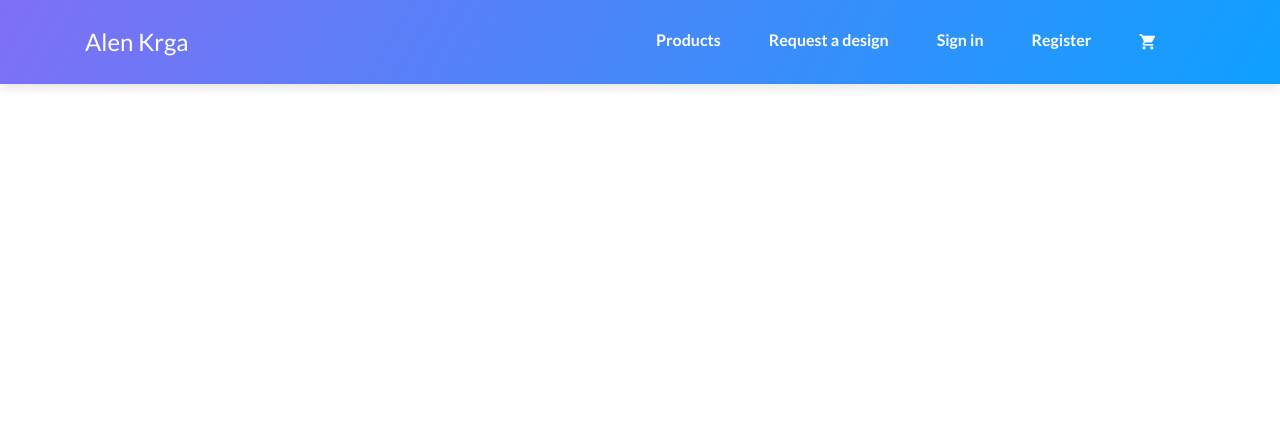
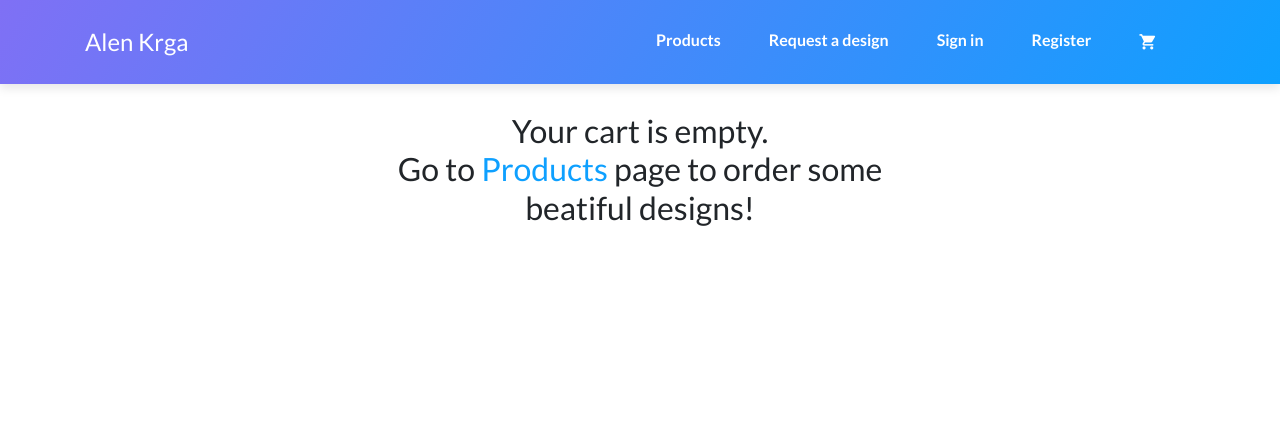
Before and after one commit to AlenKrga1/FreelanceSolution, a Django app: page /cart/view-cart/ in a window 1280 px wide. Shown: the top 425 px of the page. Run offline with Django 3.2, Linux system fonts and the light colour scheme; some libraries are stand-ins or nearby versions; some web fonts are replaced.

Commit message:
Cart update and remove items

```diff
--- a/cart/templates/cart.html
+++ b/cart/templates/cart.html
@@ -5,8 +5,9 @@
 {% block content %}
 <div class="page container">
     <div class="row my-4 justify-content-center">
+        {% if cart_items %}
         {% for item in cart_items %}
-        <div class="col-xs-12 col-sm-12 col-md-6 col-lg-4">
+        <div class="col-xs-12 col-md-6 col-lg-4">
             <div class="card mb-2">
                 <img src="{{item.product.img.url}}" class="card-img-top">
                 <div class="card-body">
@@ -15,12 +16,29 @@
                     <div class="dropdown-divider"></div>
                     <div class="row align-items-center justify-content-between m-1">
                         <p class="card-text m-0">Price: <strong>{{ item.product.price }}EUR</strong></p>
-                        <p class="card-text m-0">Quantity: <strong>{{ item.quantity }}</strong></p>
+                        <div class="row align-items-center">
+                            <p class="card-text my-0" style="margin-right: 10px;">Quantity:</p>
+                            <form method="post" action="{% url 'update_cart' item.product.id %}">
+                                {% csrf_token %}
+                                <input name="quantity" type="number" value="{{ item.quantity }}"
+                                    style="max-width: 3em;" onchange="this.form.submit()" />
+                            </form>
+                            <form method="post" action="{% url 'delete_item_from_cart' item.product.id %}">
+                                {% csrf_token %}
+                                <button class="btn" type="submit" style="padding: 0 !important;"><i class="icon ion-android-delete mx-2" style="color: red; font-size: 1.5em;"></i></button>
+                            </form>
+                        </div>
                     </div>
                 </div>
             </div>
         </div>
         {% endfor %}
+        {% else %}
+        <div class="col-xs-12 col-md-6 text-center">
+            <h2>Your cart is empty.<br> Go to <a href="/products/">Products</a> page to order some beatiful designs!
+            </h2>
+        </div>
+        {% endif %}
     </div>
 </div>
 {% endblock %}
--- a/cart/urls.py
+++ b/cart/urls.py
@@ -3,5 +3,7 @@ from . import views
 
 urlpatterns = [
     path('view-cart/', views.view_cart, name="view_cart"),
-    path('add/<int:id>/', views.add_to_cart, name="add_to_cart"),
+    path('add/<str:id>/', views.add_to_cart, name="add_to_cart"),
+    path('update/<str:id>/', views.adjust_cart, name="update_cart"),
+    path('delete/<str:id>/', views.delete_item_from_cart, name="delete_item_from_cart"),
 ]
--- a/cart/views.py
+++ b/cart/views.py
@@ -13,7 +13,6 @@ def view_cart(request):
 
 
 def add_to_cart(request, id):
-    id = str(id)
     cart = request.session.get('cart', {})
     if id in cart:
         cart[id] = int(cart[id]) + 1
@@ -22,3 +21,27 @@ def add_to_cart(request, id):
     request.session['cart'] = cart
 
     return redirect(reverse('products'))
+
+
+def adjust_cart(request, id):
+    quantity = int(request.POST.get('quantity', 0))
+    cart = request.session.get('cart', {})
+
+    if quantity > 0:
+        cart[id] = quantity
+    else:
+        cart.pop(id)
+
+    request.session['cart'] = cart
+
+    return redirect(reverse('view_cart'))
+
+
+def delete_item_from_cart(request, id):
+    cart = request.session.get('cart', {})
+
+    cart.pop(id)
+
+    request.session['cart'] = cart
+
+    return redirect(reverse('view_cart'))
--- a/static/js/index.js
+++ b/static/js/index.js
@@ -3,4 +3,6 @@ $(document).ready(function () {
     if ($(document).height() <= $(window).height()) {
         $("#footer").addClass("footer");
     }
+
+    $("#footer").css("visibility", "visible");
 });
--- a/templates/base.html
+++ b/templates/base.html
@@ -52,7 +52,8 @@
     </nav>
     {% block content %}
     {% endblock %}
-    <footer class="page-footer" id="footer">
+    <!-- Footer is hidden in the beginning before the javascript loads and configures it -->
+    <footer class="page-footer" id="footer" style="visibility: hidden;">
         <div class="container">
             <div class="links"><a href="">About me</a><a href="">Contact me</a></div>
         </div>
```
